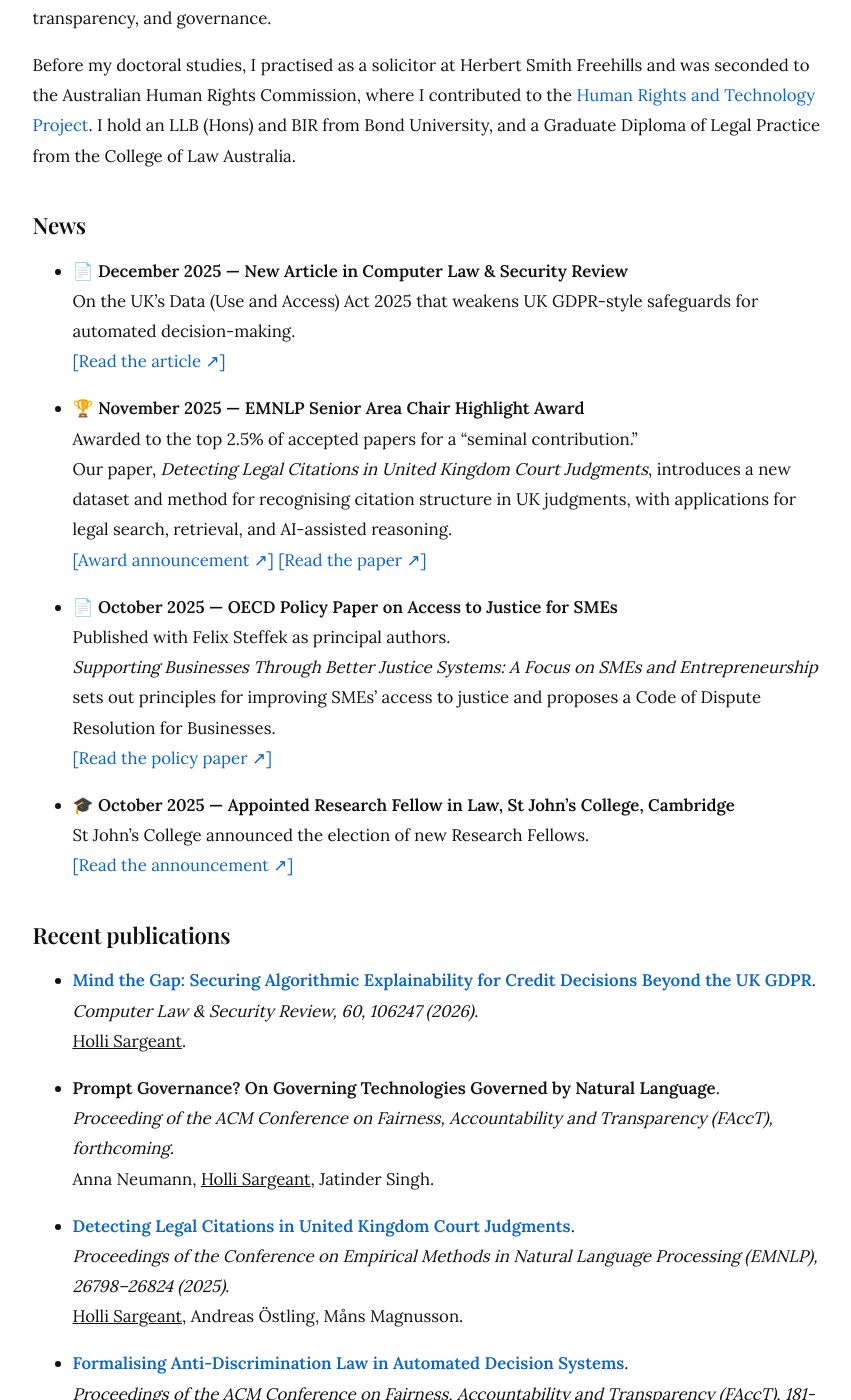
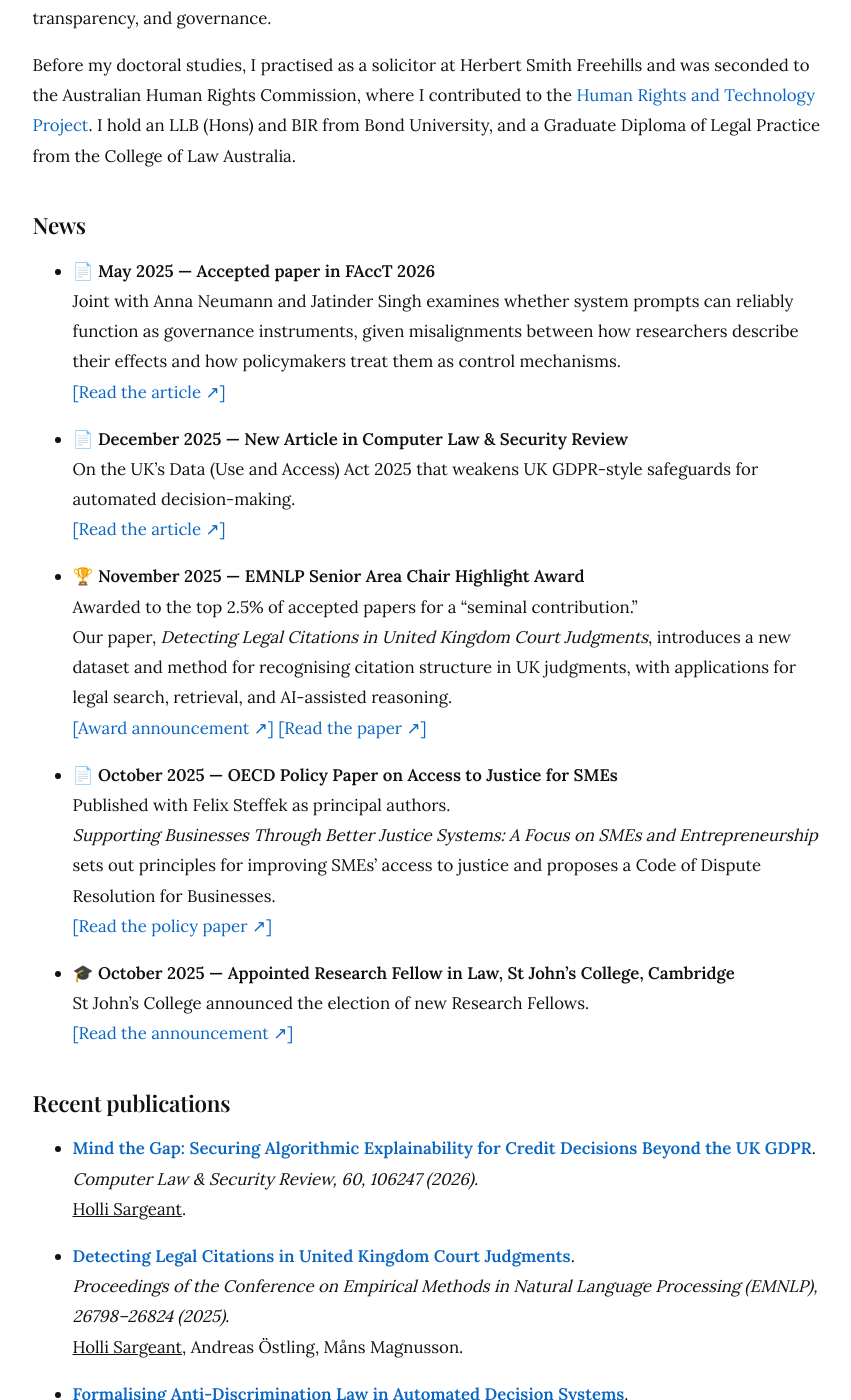
Before and after one commit to hollisargeant/hollisargeant.github.io, a Jekyll site: the page built from index.md, in a window 1280 px wide and 1400 px high, scrolled down 1049 px. Shown: the whole window, without its empty margins (200-1051 px from the left). Built offline with Jekyll 4.4.1, drawn with Linux system fonts in a browser that asks for light colours; some of the changed text lies outside the part shown.

Commit message:
Update index.md

```diff
--- a/index.md
+++ b/index.md
@@ -28,6 +28,10 @@ title: "Holli Sargeant"
 
 ## News
 
+- 📄 **May 2025 — Accepted paper in FAccT 2026**
+  Joint with Anna Neumann and Jatinder Singh examines whether system prompts can reliably function as governance instruments, given misalignments between how researchers describe their effects and how policymakers treat them as control mechanisms.
+  [[Read the article ↗︎]](https://doi.org/10.1145/3805689.3806763)
+
 - 📄 **December 2025 — New Article in Computer Law & Security Review**
    On the UK's Data (Use and Access) Act 2025 that weakens UK GDPR-style safeguards for automated decision-making.
   <a href="https://doi.org/10.1016/j.clsr.2025.106247" target="_blank">[Read the article ↗︎]</a>
@@ -48,13 +52,13 @@ title: "Holli Sargeant"
 
 ## Recent publications
 
+<!-- - **Prompt Governance? On Governing Technologies Governed by Natural Language**.<br> -->
+   <!-- *Proceeding of the ACM Conference on Fairness, Accountability and Transparency (FAccT), forthcoming.* <br> [[DOI ↗︎]](https://doi.org/10.1145/3805689.3806763)<br> -->
+  <!-- Anna Neumann, <u>Holli Sargeant</u>, Jatinder Singh. <br> -->
+
 - **[Mind the Gap: Securing Algorithmic Explainability for Credit Decisions Beyond the UK GDPR](https://doi.org/10.1016/j.clsr.2025.106247)**.<br>
    *Computer Law & Security Review, 60, 106247 (2026).* <br>
    <u>Holli Sargeant</u>.
-
-- **Prompt Governance? On Governing Technologies Governed by Natural Language**.<br>
-   *Proceeding of the ACM Conference on Fairness, Accountability and Transparency (FAccT), forthcoming.* <br> <!-- [[DOI ↗︎]](https://doi.org/10.1145/3805689.3806763)<br> -->
-   Anna Neumann, <u>Holli Sargeant</u>, Jatinder Singh. <br>
 
 - **[Detecting Legal Citations in United Kingdom Court Judgments](https://doi.org/10.18653/v1/2025.emnlp-main.1361)**.<br>
    *Proceedings of the Conference on Empirical Methods in Natural Language Processing (EMNLP), 26798–26824 (2025)*. <br>
```
Also changed, not shown: other parts of index.md (+3 -3 lines).
